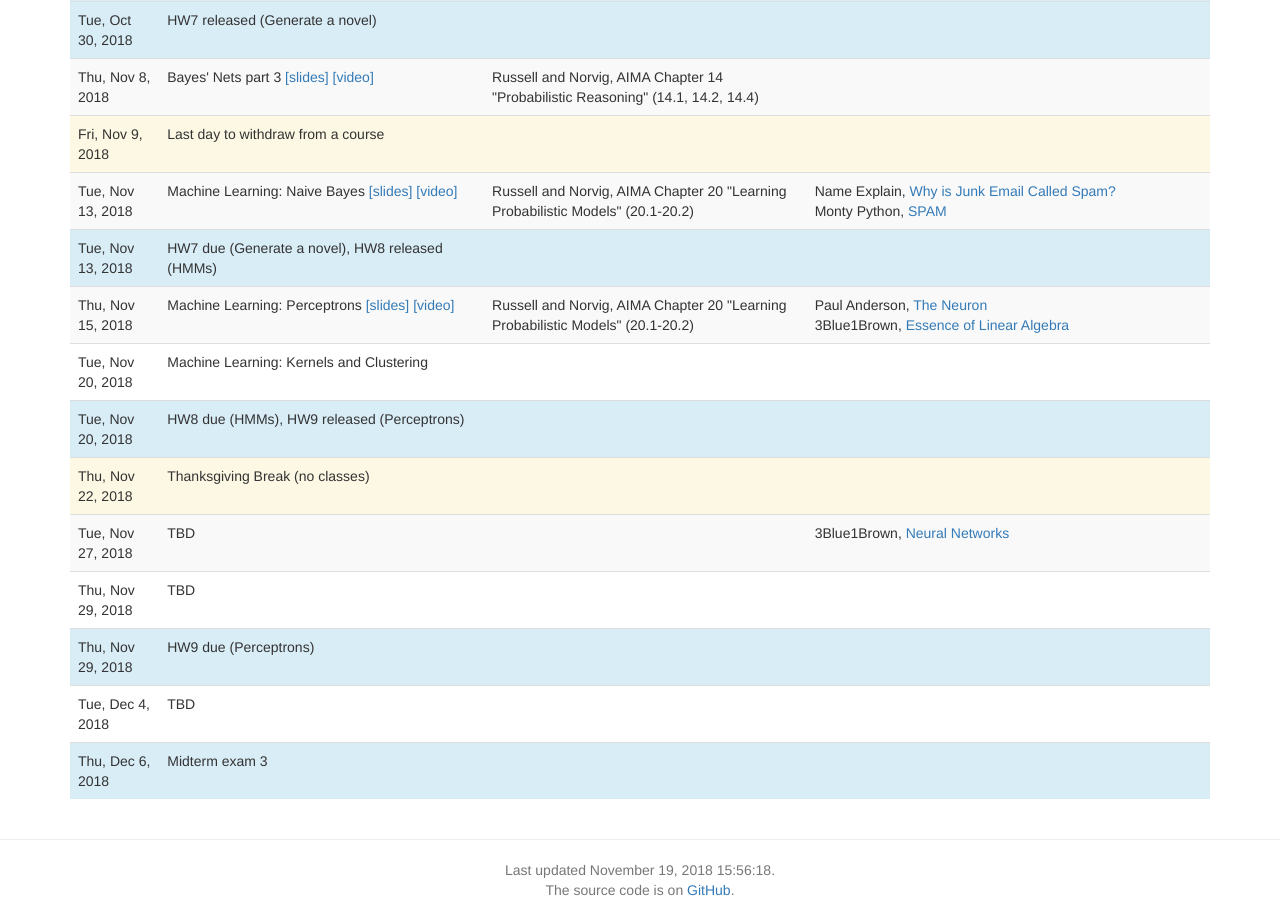
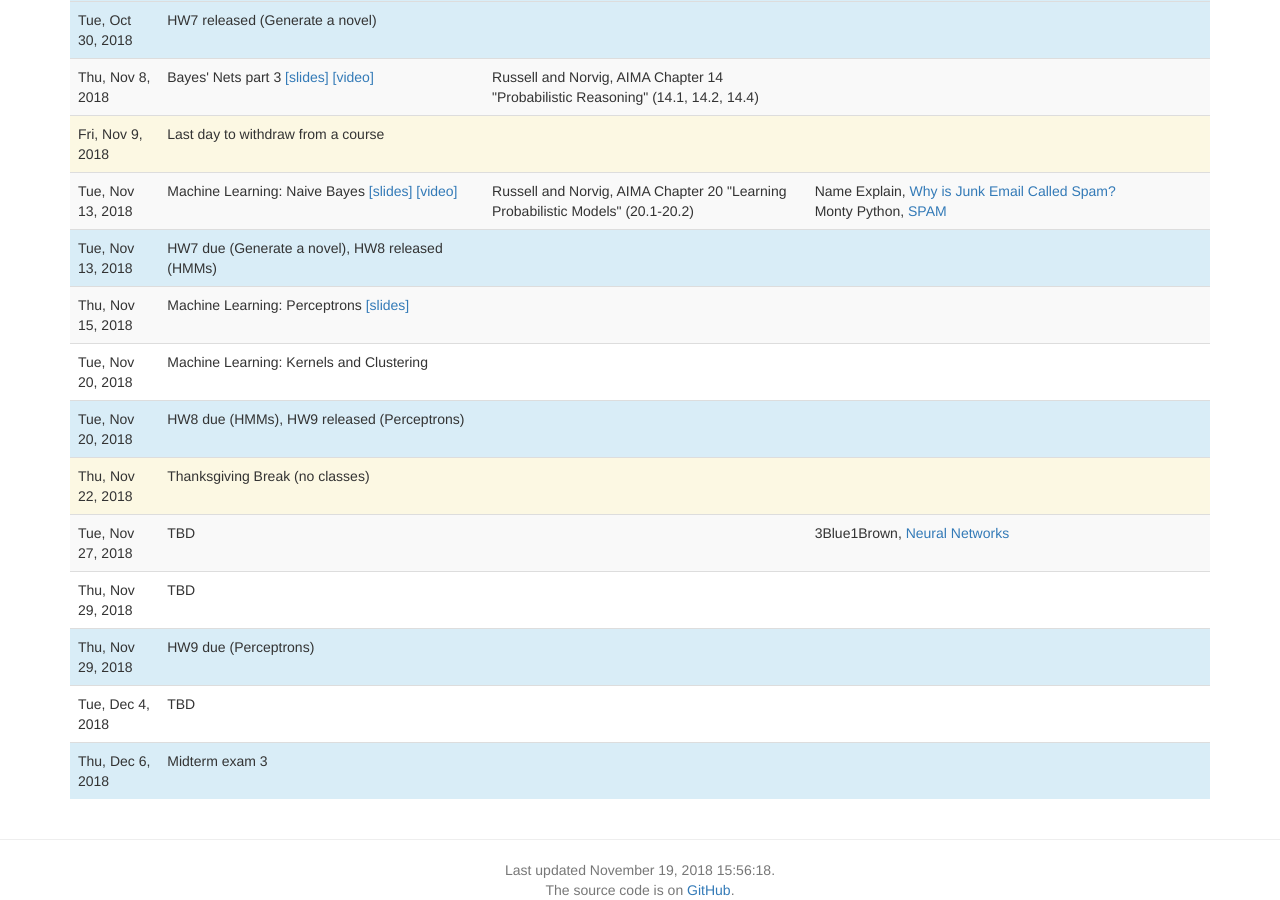
Before and after one commit to artificial-intelligence-class/artificial-intelligence-class.github.io, a Jekyll site: the page built from lectures.md, in a window 1280 px wide and 900 px high, scrolled down 2536 px. Built offline with Jekyll 4.4.1, drawn with Linux system fonts in a browser that asks for light colours; nearby versions of some CDN libraries; a script that is not in the unit is left out.

Commit message:
Trying to fix YAML

```diff
--- a/_data/lectures.yaml
+++ b/_data/lectures.yaml
@@ -420,21 +420,6 @@
   date: 2018-11-15
   slides: 20-Perceptron.pdf
   title:  Machine Learning&colon; Perceptrons
-  recording: https://upenn.hosted.panopto.com/Panopto/Pages/Viewer.aspx?id=2f93efb7-8edf-4907-b93a-a9460066d2a8
-  readings:
-    -
-      title: AIMA Chapter 20 "Learning Probabilistic Models" (20.1-20.2)
-      authors: Russell and Norvig
-      optional: false
-  videos:
-    -
-      authors: Paul Anderson
-      url: https://www.youtube.com/watch?v=HZh0A-lWSmY
-      title: The Neuron
-    -
-      authors: 3Blue1Brown
-      url: https://www.youtube.com/playlist?list=PLZHQObOWTQDPD3MizzM2xVFitgF8hE_ab
-      title: Essence of Linear Algebra
 -
   date: 2018-11-20
   slides:
```
